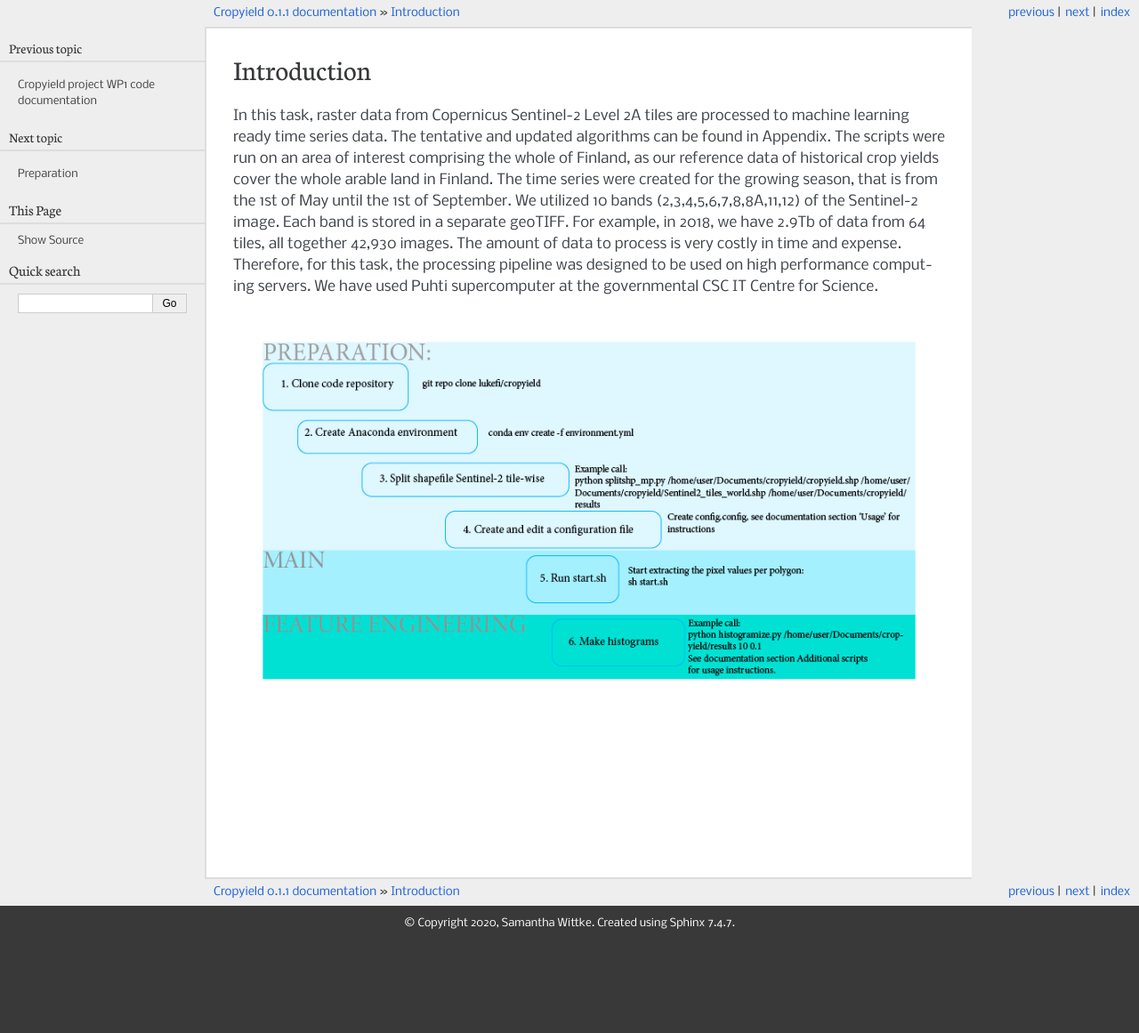
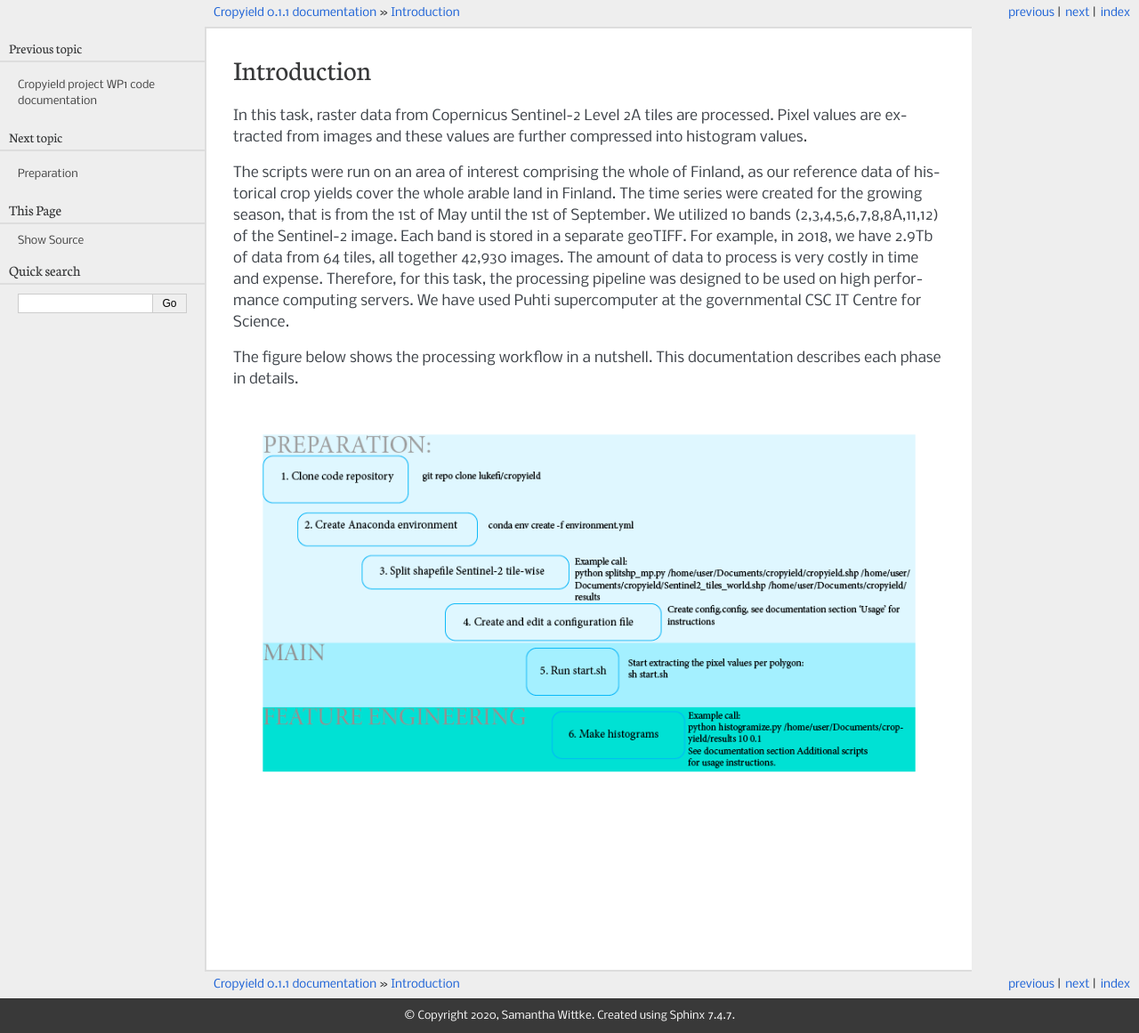
Before and after one commit to lukefi/cropyield, a Sphinx documentation site: the page built from documentation/Introduction.rst, in a window 1280 px wide. Shown: the whole page at 89% size. Built offline with Sphinx 7.4.7, drawn with Linux system fonts in a browser that asks for light colours; before the commit the page ends 1057 px from its top, so only the background shows below that.

Commit message:
added funding information

```diff
--- a/documentation/Introduction.rst
+++ b/documentation/Introduction.rst
@@ -1,9 +1,10 @@
 Introduction
 ============
 
-In this task, raster data from Copernicus Sentinel-2 Level 2A tiles are processed to
-machine learning ready time series data. The tentative and updated algorithms can be
-found in Appendix. The scripts were run on an area of interest comprising the whole of
+In this task, raster data from Copernicus Sentinel-2 Level 2A tiles are processed. Pixel values are extracted from images and these values
+are further compressed into histogram values.
+
+The scripts were run on an area of interest comprising the whole of
 Finland, as our reference data of historical crop yields cover the whole arable land in
 Finland. The time series were created for the growing season, that is from the 1st of
 May until the 1st of September. We utilized 10 bands (2,3,4,5,6,7,8,8A,11,12) of the
@@ -13,6 +14,8 @@
 pipeline was designed to be used on high performance computing servers. We have used Puhti
 supercomputer at the governmental CSC IT Centre for Science.
 
+The figure below shows the processing workflow in a nutshell. This documentation describes each phase in details.
+
 .. image:: WP1-workflow.png
   :width: 864
   :alt: Workflow for processing single Sentinel-2 images.
--- a/documentation/index.rst
+++ b/documentation/index.rst
@@ -15,6 +15,12 @@
 
 MIT-licensed (see license file in the repository).
 
+This project was funded by the European Union (grant 831735 — 2018-FI-CROPYIELD).
+
+.. image:: Eurostat_logo_RGB_200.png
+  :width: 400
+  :alt: Funded by Eurostat.
+
 
 Contents:
 
```
Also changed, not shown: documentation/Eurostat_logo_RGB_200.png (added).
